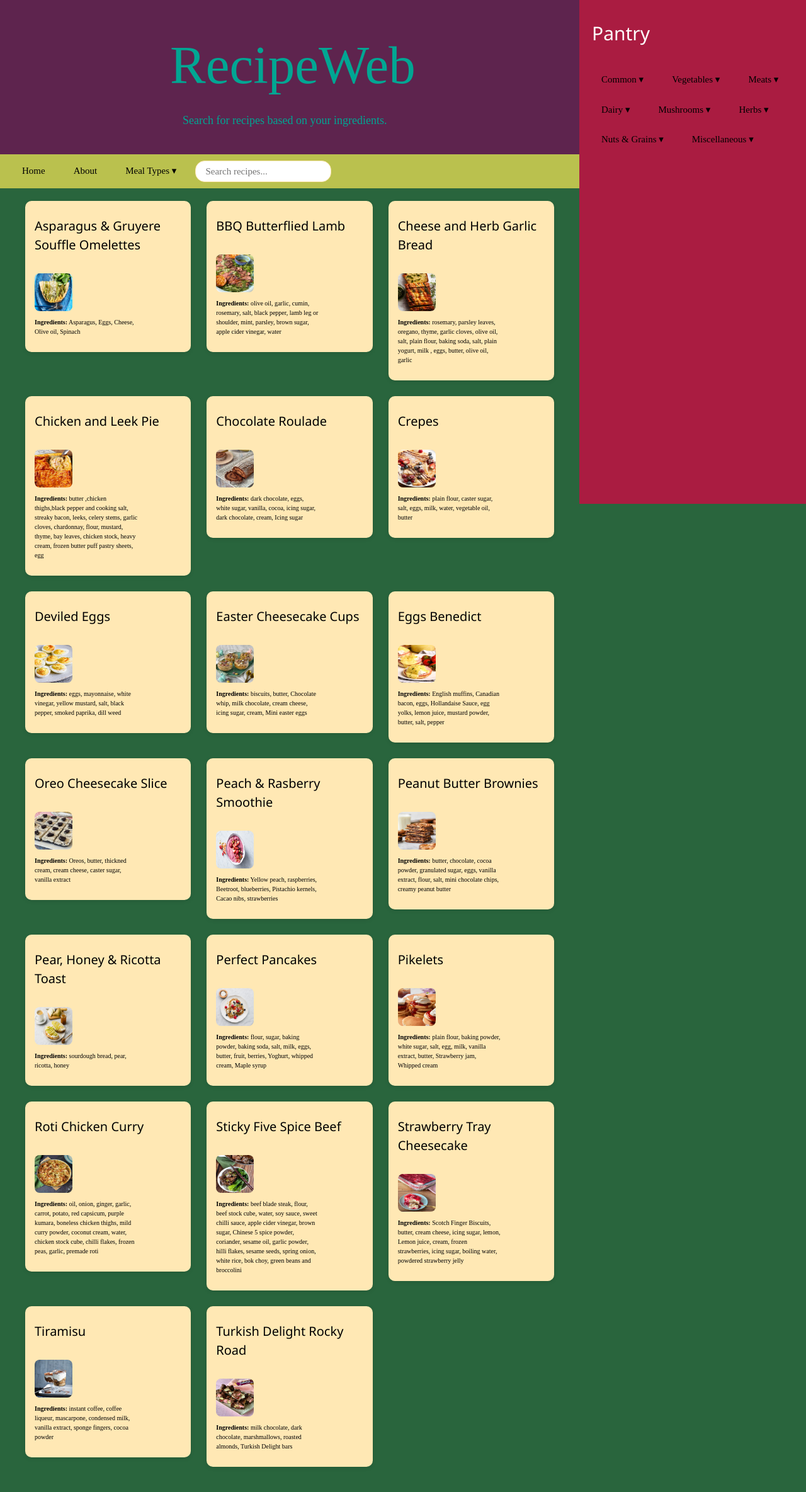
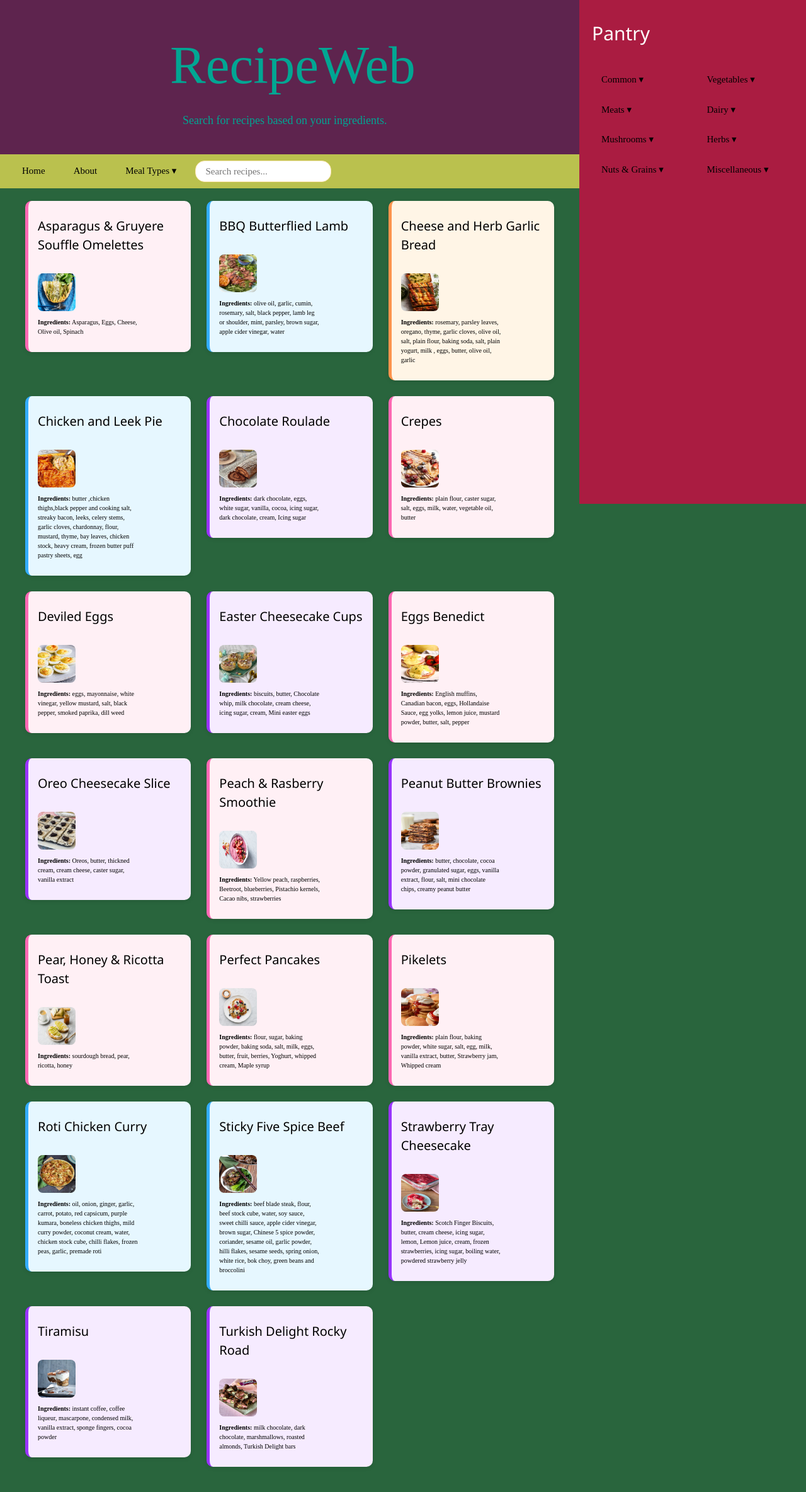
Before and after one commit to AcaciaMay/AssesmentRecipeWeb, a Flask app: page / in a window 1280 px wide. Shown: the whole page at 63% size. Run offline with Flask 3, Linux system fonts and the light colour scheme; data comes from the database, SQL or seed files in the repository; both versions use the stored data as it was after the commit; some web fonts are replaced.

Commit message:
fixing spelling mistakes

```diff
--- a/<div class="sidebar">.html
+++ b/<div class="sidebar">.html
@@ -1,3 +1,4 @@
+<!--notes and codes to try out for sprint 2 & 3-->
 <div class="sidebar">
     <h2>Pantry</h2>
 
--- a/app.py
+++ b/app.py
@@ -143,7 +143,7 @@ def get_unique_herbs():
 
 def get_unique_nuts_grains():
     """Fetches, splits, and deduplicates nuts_grains safely from the DB."""
-    # FIX: Wrapped in square brackets so SQLite allows the '&' symbol
+
     raw_data = query_db("SELECT DISTINCT [Nuts_Grains] FROM Pantry WHERE [Nuts_Grains] IS NOT NULL")
     nuts_grains_set = set()
     for row in raw_data:
@@ -170,7 +170,7 @@ def home():
     category = request.args.get("category", "")
     categories = get_unique_categories()
 
-    # Pre-populate all the multi-select lists for your dropdown menus
+    # Pre-populate all the multi-select lists for the dropdown menus
     dropdown_data = {
         "common_ingredients": get_unique_common(),
         "vegetables": get_unique_vegetables(),
@@ -271,7 +271,7 @@ def search():
     like_start = f"{query}%"
     results = query_db(sql, (like_anywhere, like_anywhere, like_start))
 
-    # If no recipes match the search query, show your custom error page!
+    # If no recipes match the search query, show my custom error page
     if not results:
         return render_template("error.html", query=query), 404
 
@@ -297,4 +297,4 @@ def recipe_detail(recipeid):
     return render_template("recipe.html", recipe=recipe)
 
 if __name__ == "__main__":
-    app.run(debug=True, port=4567, host="0.0.0.0")
+    app.run(debug=True, port=4667, host="0.0.0.0")
--- a/static/style.css
+++ b/static/style.css
@@ -46,17 +46,17 @@ body {
     color: white;
     padding: 20px;
     display: flex;
-  flex-direction: column; /* Stacks children vertically */
+  flex-direction: column; /* Stacks things vertically */
   gap: 15px;
     /* CRUCIAL FIXES */
     position: fixed;        /* Pulls the sidebar completely out of the regular document flow */
-    top: 0;                 /* Touches the absolute top edge of the browser viewport */
-    right: 0;               /* Snaps it directly to the right edge of the screen */
+    top: 0;                 /* Touches the top edge of the browser viewport */
+    right: 0;               /* Puts it directly to the right edge of the screen */
     width: 360px;
     height: 100vh;          /* Spans the exact height of the browser screen */
     box-sizing: border-box; /* Forces padding to stay inside the 360px width limits */
 
-    overflow-y: auto;       /* Keeps your scrolling feature working */
+    overflow-y: auto;       /* Keeps my scrolling feature working */
     z-index: 100;           /* Ensures it layers on top of recipe cards during scrolling */
 }
 
@@ -168,7 +168,7 @@ body {
     display: flex;
     padding-top: 0;
     align-items: flex-start;
-    margin-right: 360px; /* CRUCIAL FIX: Blocks recipes from slipping under the 360px sidebar */
+    margin-right: 360px; /* Blocks recipes from slipping under the 360px sidebar */
 }
 
 .recipe-section {
@@ -195,6 +195,34 @@ body {
   transition: transform 0.2s ease, box-shadow 0.2s ease;
   cursor: pointer;
 }
+
+/* Color Coding Variants */
+
+.recipe-container.afternoon-tea {
+    background: #ffebe6; /* Pastel Red */
+    border-left: 5px solid #ff4d4d;
+}
+
+.recipe-container.breakfast {
+    background: #fff0f5; /* Pastel Pink */
+    border-left: 5px solid #ff69b4;
+}
+
+.recipe-container.dessert {
+    background: #f6ebff; /* Pastel Purple */
+    border-left: 5px solid #9933ff;
+}
+
+.recipe-container.dinner {
+    background: #e6f7ff; /* Pastel Blue */
+    border-left: 5px solid #33adff;
+}
+
+.recipe-container.lunch {
+    background: #fff5e6; /* Pastel Orange */
+    border-left: 5px solid #ff944d;
+}
+
 
 h4 {
   font-size: 20px;
--- a/templates/about.html
+++ b/templates/about.html
@@ -61,7 +61,7 @@
 </div>
 </body>
 
-        <!-- Change this line to remove inline styles -->
+        <!-- Changed this line to remove inline styles -->
     <div class="sidebar">
         <h2>Pantry</h2>
 
@@ -252,7 +252,7 @@
         </div>
         </div> <!-- Close sidebar -->
 </div> <!-- Close main-wrapper -->
-</body> <!-- Don't forget your closing tags -->
+</body>
 </html>
 
 </div>
--- a/templates/error.html
+++ b/templates/error.html
@@ -8,7 +8,7 @@
     <link rel="stylesheet" href="https://cloudflare.com">
     <style>
         body {
-            background-color: #2e6f40; /* Forest green canvas match background color from mockup */
+            background-color: #2e6f40; /* Forest green canvas match background color from wireframe */
             margin: 0;
             padding: 0;
             font-family: 'Alice', serif, Georgia, sans-serif;
@@ -128,7 +128,7 @@
      </div>
 
      <div class="image-section">
-       <!-- Points directly to your barrier image stored inside your application's static directory folder assets -->
+       <!-- Points directly to my barrier image stored inside the application's static directory folder assets -->
        <img class="image" src="{{ url_for('static', filename='errorimg.png') }}" alt="Page Not Found Warning Sign">
      </div>
 
--- a/templates/home.html
+++ b/templates/home.html
@@ -45,7 +45,6 @@
     </div>
 </nav>
 
-
 <div class="main-wrapper">
     <div class="content-area">
 
@@ -57,7 +56,13 @@
             <div class="recipe-section">
                 {% for recipe in recipes %}
                 <a href="{{ url_for('recipe_detail', recipeid=recipe[0]) }}" class="recipe-card-link" style="text-decoration: none; color: inherit;">
-                    <div class="recipe-container">
+
+                    {# 1. Extract the raw string from index 5, strip it, split it, and convert to a lowercase slug #}
+                    {% set raw_category = recipe[5] if recipe[5] else '' %}
+                    {% set primary_category = raw_category.split(',')[0].strip().lower().replace(' ', '-') %}
+
+                    {# 2. Append the category slug directly onto the card class name #}
+                    <div class="recipe-container {{ primary_category }}">
                         <div class="recipe-title">
                             <h4>{{ recipe[1] }}</h4>
                         </div>
@@ -79,7 +84,7 @@
 
 
 
-        <!-- Change this line to remove inline styles -->
+
     <div class="sidebar">
         <h2>Pantry</h2>
 
@@ -91,7 +96,7 @@
 <!-- One master form wraps your entire filter layout system -->
 <form action="{{ url_for('filter_recipes') }}" method="GET" id="filterForm">
 
-    <div class="filter-dropdowns-container" style="display: flex; gap: 15px; flex-wrap: wrap; margin-top: 10px;">
+ <div class="filter-dropdowns-container" style="display: grid; grid-template-columns: repeat(2, 1fr); gap: 15px; margin-top: 10px; width: 100%;">
 
         <!-- 1. COMMON INGREDIENTS DROPDOWN -->
 <div class="dropdown">
@@ -233,10 +238,10 @@
 
 </form>
 
-        <!-- Continue with your other categories (Meat, Dairy, Nuts, etc.) using the same pattern -->
+
     </div>
 
-    <!-- FIX: "Apply Filter" buttons have been completely removed. Only show the clear link if filters are active -->
+    <!-- FIX: "Apply Filter" buttons have been completely removed. Only showing the clear link if filters are active -->
     {% if selected_ingredients %}
         <div class="global-filter-actions">
             <a href="{{ url_for('home') }}" class="clear-link">Clear All Filters</a>
@@ -246,7 +251,7 @@
 </form>
 
 
-</form> <!-- 2. CLOSE THE FORM FIRST -->
+</form> <!-- 2. NEEDS TO CLOSE THE FORM FIRST -->
 
 <script>
 // Automatically submits the form and remembers which dropdown was open
@@ -309,7 +314,7 @@ window.addEventListener('DOMContentLoaded', () => {
 </body>
 </html>
 
-</body> <!-- Don't forget your closing tags -->
+</body>
 </html>
 
 </div>
--- a/templates/recipe.html
+++ b/templates/recipe.html
@@ -78,7 +78,7 @@
         <p class="recipe-detail-row"><strong>Ingredients:</strong> {{ recipe['Ingredients'] }}</p>
         <p class="recipe-detail-row"><strong>Category:</strong> {{ recipe['Category'] }}</p>
 
-        <!-- FIXED: Points explicitly to your exact database screenshot column name -->
+        <!-- FIXED: Points explicitly to the exact database screenshot column name -->
         <p class="recipe-detail-row"><strong>Allergy Warnings:</strong> {{ recipe['AllergyWarning'] if recipe['AllergyWarning'] else 'None' }}</p>
 
         <p class="recipe-detail-row"><strong>Website:</strong> {{ recipe['Website'] }}</p>
--- a/templates/search_results.html
+++ b/templates/search_results.html
@@ -6,7 +6,7 @@
 <div class="recipe-section">
     {% for recipe in recipes %}
     <a href="{{ url_for('recipe_detail', recipeid=recipe['RecipeID']) }}" class="recipe-card-link">
-        <div class="recipe-container">
+        <div class="recipe-container {{ primary_category }}">
             <div class="recipe-title">
                 <h4>{{ recipe['Title'] }}</h4>
             </div>
```
Also changed, not shown: README.md, database.db, 1 other file.
